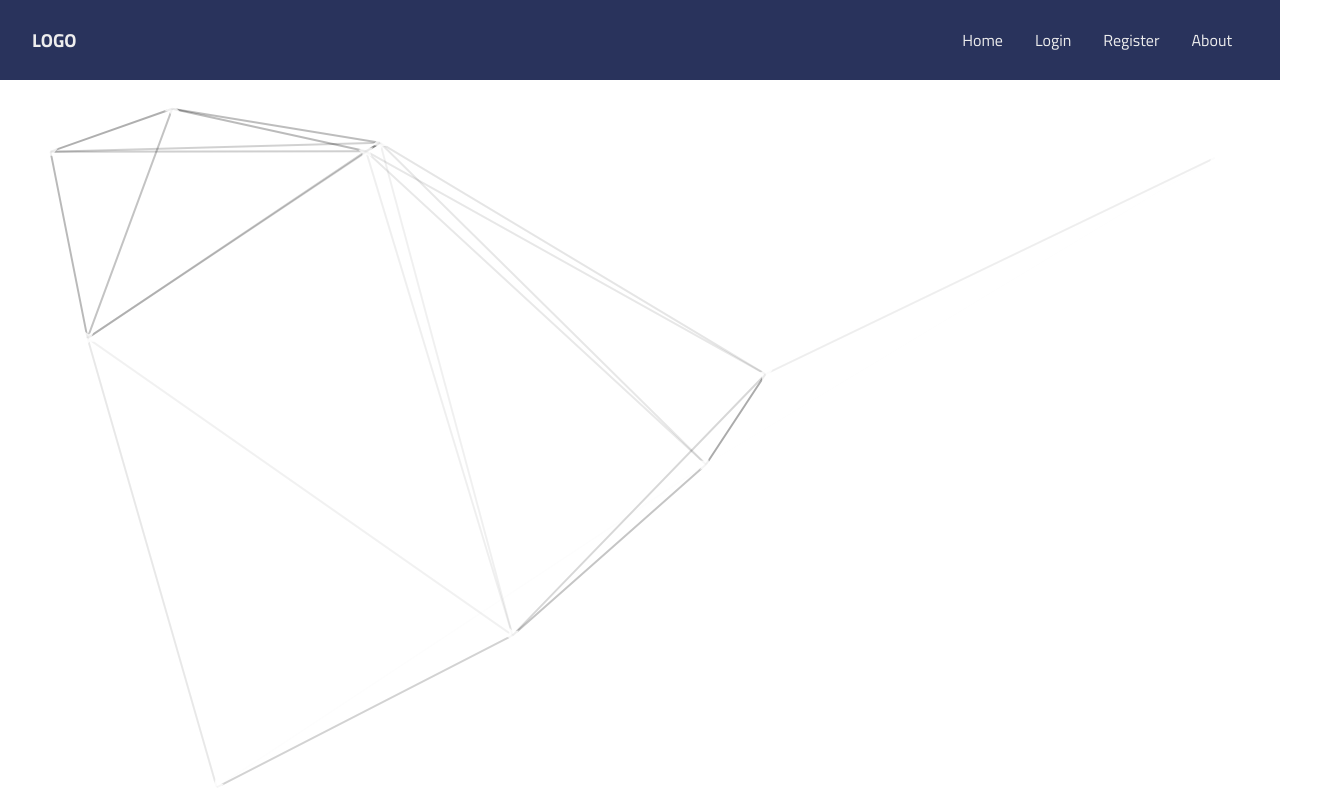
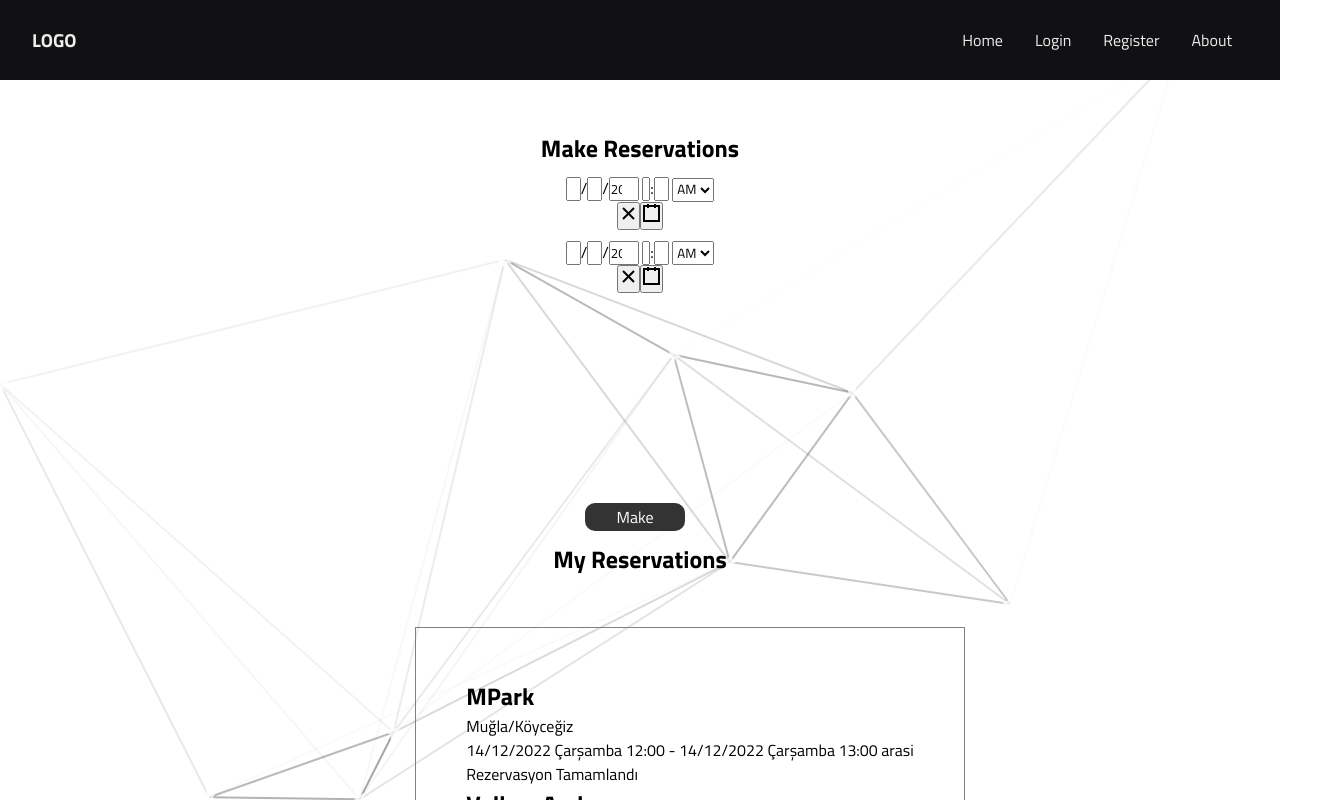
Before and after one commit to volkanarslan01/otopark-project-front-end, a React (Create React App) app: page / in a window 1280 px wide. Shown: the top 800 px of the page, 1330 px wide, since content can reach past the window. Built offline with nearby package versions, Linux system fonts and the light colour scheme.

Commit message:
Home Disagne and Project Datetime

```diff
--- a/package.json
+++ b/package.json
@@ -7,13 +7,16 @@
     "@testing-library/react": "^13.4.0",
     "@testing-library/user-event": "^13.5.0",
     "axios": "^1.2.1",
+    "formik": "^2.2.9",
     "react": "^18.2.0",
+    "react-datetime-picker": "^4.1.1",
     "react-dom": "^18.2.0",
     "react-icons": "^4.7.1",
     "react-router-dom": "^6.4.4",
     "react-scripts": "5.0.1",
     "react-tsparticles": "^2.6.0",
     "sass": "^1.56.1",
+    "simple-react-form": "^3.0.12",
     "tsparticles": "^2.6.0",
     "web-vitals": "^2.1.4"
   },
--- a/src/App.js
+++ b/src/App.js
@@ -10,7 +10,6 @@ function App() {
   return (
     <>
       <Particles />
-
       <div>
         <Navbar />
         <div>
--- a/src/components/pages/Home/Home.js
+++ b/src/components/pages/Home/Home.js
@@ -1,43 +1,57 @@
 import Axios from "axios";
 import Particles from "../../Particles.jsx";
 import classes from "./Home.module.scss";
-
 import { useState, useEffect } from "react";
 import Particle from "../../Particles";
+import DateTimePicker from "react-datetime-picker";
 export default function Home() {
+  const [value, onChange] = useState(new Date());
+
   const [message, setMessage] = useState("");
 
-  const handlerSend = () => {
-    const data = { message };
-    Axios.post("http://localhost:3001/veri", data).then((result) =>
-      console.log(result.data.success)
-    );
-    console.log(message);
+  const senderDate = () => {
+    setMessage(value.toLocaleString());
   };
-
+  console.log(value);
   return (
     <>
-      <Particles />
-      {/* <h1>Home</h1>
-      <input
-        type="text"
-        value={message}
-        onChange={(e) => setMessage(e.target.value)}
-      ></input>
-      <button onClick={handlerSend}>Send</button>
+      <div className={classes.container}>
+        <div className={classes.box}>
+          <h2> Make Reservations</h2>
 
-      <div className="reservations">
-        <h2>Mpark</h2>
+          <div className={classes.date}>
+            <DateTimePicker
+              className={classes.dateNow}
+              onChange={onChange}
+              value={value}
+            />
+            <DateTimePicker
+              className={classes.dateNow}
+              onChange={onChange}
+              value={value}
+            />
+          </div>
+        </div>
+      </div>
 
-        <h3>Volkan Arslan</h3>
-        <ul>
-          <li>Muğla/Köyceğiz</li>
-          <li>28/19/2023 Pazar - 12.00</li>
-          <p>arasinda</p>
-          <li>28/19/2023 Pazar - 15.00</li>
-          <li> Toplam tutar : 50 TL</li>
-        </ul>
-      </div> */}
+      <div className={classes.process}>
+        <button className={classes.btn} onClick={senderDate}>
+          Make
+        </button>
+
+        <p>{message}</p>
+      </div>
+      <h2 className={classes.h2}>My Reservations</h2>
+      <div className={classes.footer}>
+        <div className={classes.footerin}>
+          <h2> MPark </h2>
+          <p> Muğla/Köyceğiz </p>
+          <p> 14/12/2022 Çarşamba 12:00 - 14/12/2022 Çarşamba 13:00 arasi </p>
+          <p>Rezervasyon Tamamlandı</p>
+          <h2> Volkan Arslan </h2>
+          <p>Ücret: 20 TL </p>
+        </div>
+      </div>
     </>
   );
 }
--- a/src/components/pages/Home/Home.module.scss
+++ b/src/components/pages/Home/Home.module.scss
@@ -1,3 +1,6 @@
+* {
+  box-sizing: border-box;
+}
 li {
   list-style-type: none;
   padding: 0 10px 0 10px;
@@ -7,3 +10,51 @@ ul {
   display: flex;
   justify-content: center;
 }
+.container {
+  text-align: center;
+  width: 100%;
+  display: flex;
+  justify-content: center;
+}
+
+.dateNow {
+  margin: 10px;
+}
+.box {
+  margin: 50px;
+}
+.date {
+  align-items: center;
+}
+.process {
+  margin: 150px 0 0 0;
+  width: 100%;
+  display: flex;
+  justify-content: center;
+  & p {
+    margin: 0 5px 0 5px;
+  }
+}
+.h2 {
+  margin: 10px;
+  text-align: center;
+}
+.footer {
+  margin: 50px;
+  width: 100%;
+  display: flex;
+  justify-content: center;
+}
+.footerin {
+  padding: 50px;
+  border: 1px solid gray;
+}
+.btn {
+  width: 100px;
+  height: 28px;
+  font-size: 16px;
+  background-color: #333;
+  color: #fff;
+  border-radius: 10px;
+  border: none;
+}
--- a/src/components/pages/Navbar/navbar.module.scss
+++ b/src/components/pages/Navbar/navbar.module.scss
@@ -8,9 +8,7 @@
 }
 
 :root {
-  --mainColor: #29335c;
-  --mainColorLight: #5767aa;
-  --secondaryColor: #db2b39;
+  --mainColor: #111114;
   --textColor: #eee;
 }
 
--- a/src/components/pages/Register/Register.js
+++ b/src/components/pages/Register/Register.js
@@ -1,6 +1,6 @@
 import { useState, useEffect } from "react";
 import Axios from "../../../Api/axios.js";
-
+import { Formik } from "formik";
 export default function Register() {
   const [regUsername, setRegUserName] = useState("");
 
```
Also changed, not shown: 2 other files (tests, documents, lock files or other folders).
